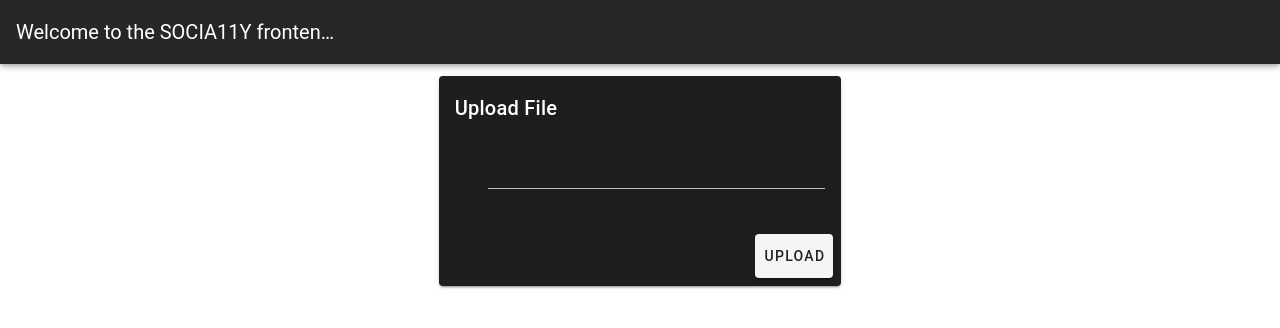
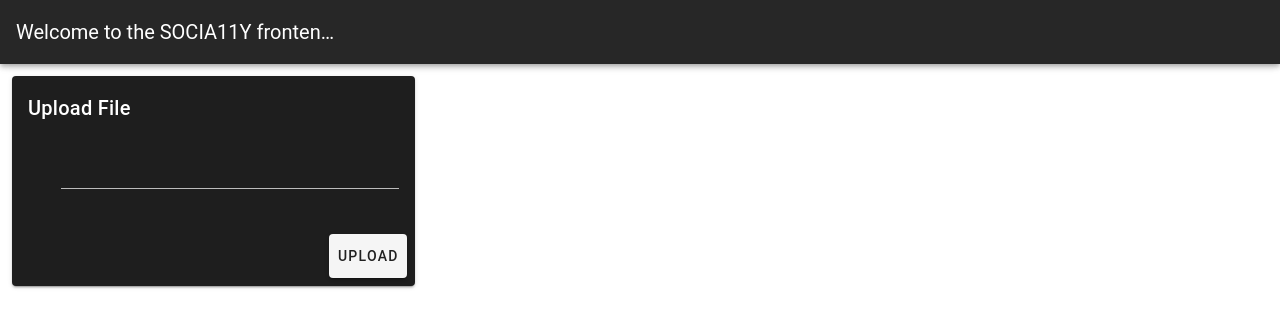
Before and after one commit to nightmarlin/socia11y, a Vue app in the folder frontend/: page / in a window 1280 px wide. Shown: the top 328 px of the page. Built offline with nearby package versions, Linux system fonts and the light colour scheme; the HTML template or start-up script is replaced by a standard one.

Commit message:
refactor(frontend): remove layout controls from component

```diff
--- a/frontend/src/App.vue
+++ b/frontend/src/App.vue
@@ -3,7 +3,11 @@
     <TitleBar />
     <v-main>
       <v-container fluid>
-        <UploadCard />
+        <v-row>
+          <v-col sm="4">
+            <UploadCard />
+          </v-col>
+        </v-row>
       </v-container>
     </v-main>
   </v-app>
--- a/frontend/src/components/UploadCard.vue
+++ b/frontend/src/components/UploadCard.vue
@@ -1,7 +1,4 @@
 <template>
-  <v-row>
-    <v-col flex />
-    <v-col sm-4>
   <v-card dark>
     <v-card-title>
       Upload File
@@ -14,9 +11,6 @@
       <v-btn light large @click="onUpload">Upload</v-btn>
     </v-card-actions>
   </v-card>
-    </v-col>
-    <v-col flex />
-  </v-row>
 </template>
 
 <script lang="ts">
```
Lines whose indentation alone changed are shown as unchanged.
